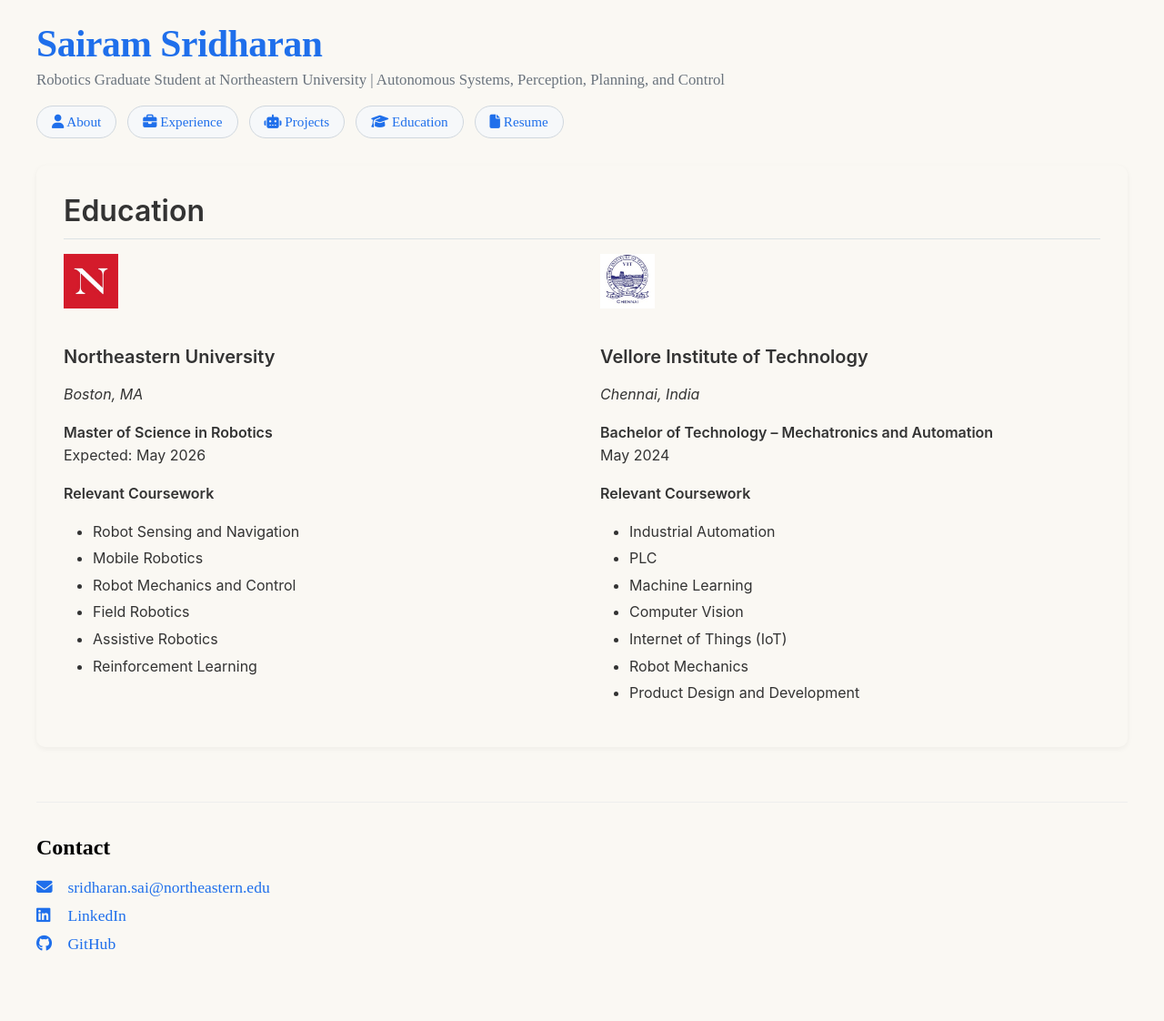
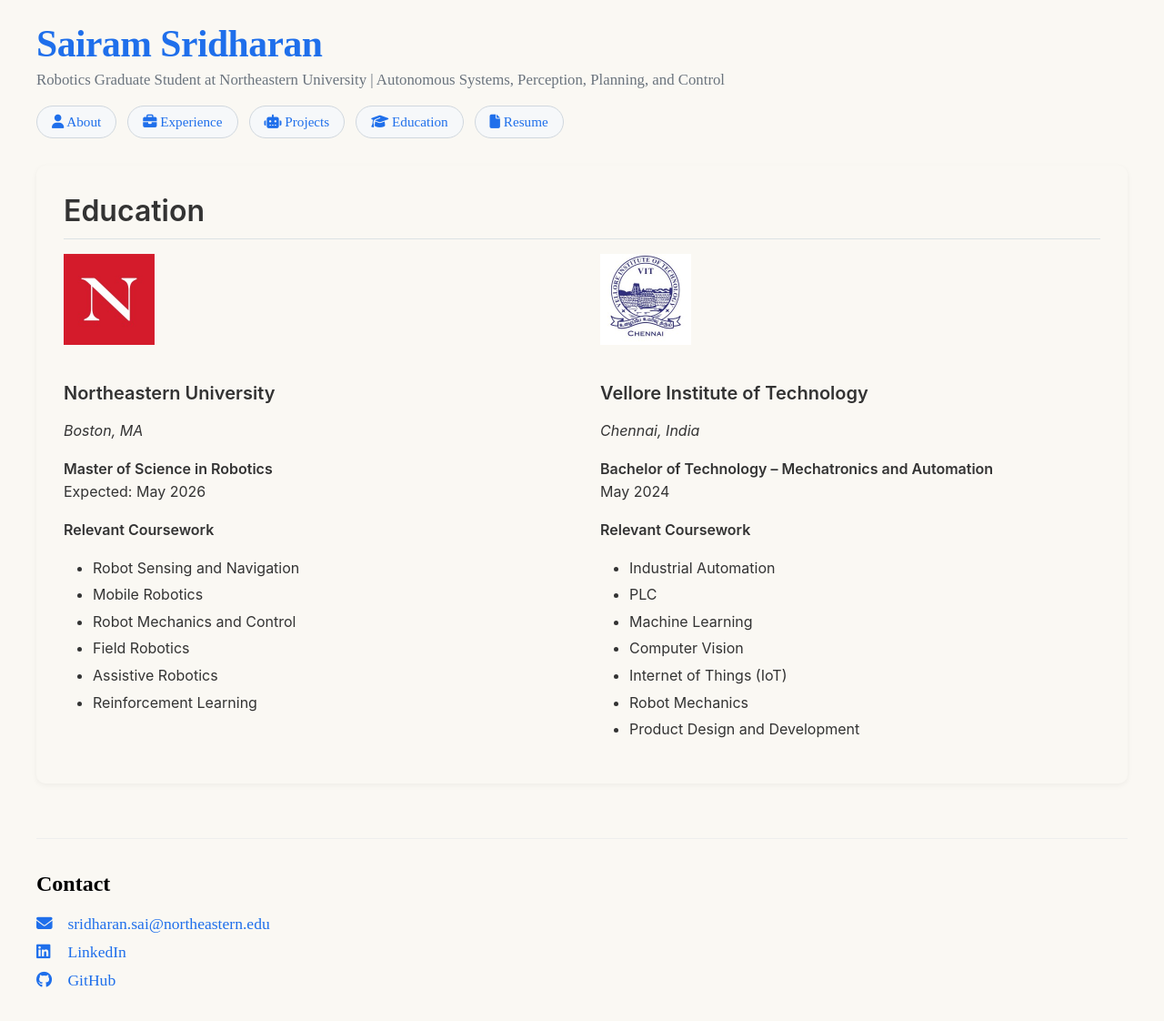
Before and after one commit to Sairamzz/Sairamzz.github.io, a Jekyll site: the page built from education.md, in a window 1280 px wide. Shown: the whole page at 91% size. Built offline with Jekyll 4.4.1, drawn with Linux system fonts in a browser that asks for light colours; nearby versions of some CDN libraries; before the commit the page ends 1082 px from its top, so only the background shows below that.

Commit message:
Update education.md

```diff
--- a/education.md
+++ b/education.md
@@ -10,7 +10,7 @@ permalink: /education/
 
 <div>
 
-<img src="/assets/images/northeastern_university_logo.jpg" style="height:60px; margin-bottom:10px;">
+<img src="/assets/images/northeastern_university_logo.jpg" style="height:100px; margin-bottom:10px;">
 
 <h3>Northeastern University</h3>
 <p><em>Boston, MA</em></p>
@@ -33,7 +33,7 @@ Expected: May 2026</p>
 
 <div>
 
-<img src="/assets/images/vitchennai_logo.jpg" style="height:60px; margin-bottom:10px;">
+<img src="/assets/images/vitchennai_logo.jpg" style="height:100px; margin-bottom:10px;">
 
 <h3>Vellore Institute of Technology</h3>
 <p><em>Chennai, India</em></p>
```
